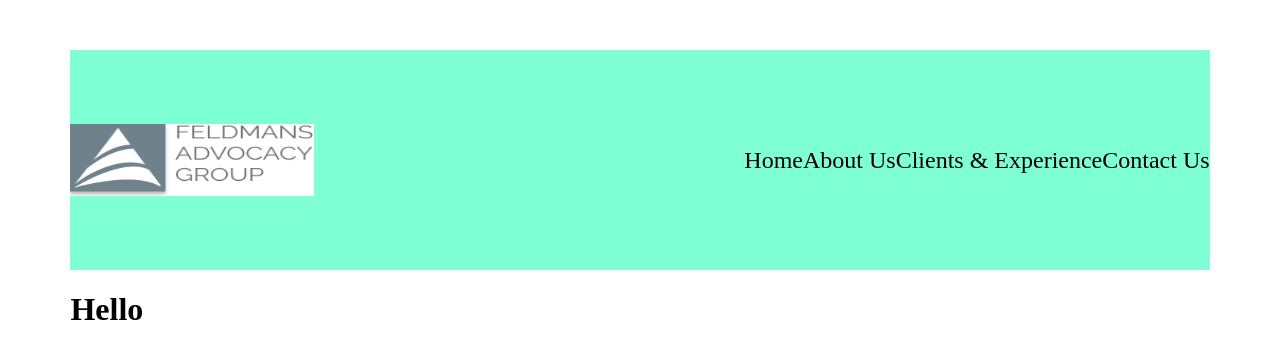
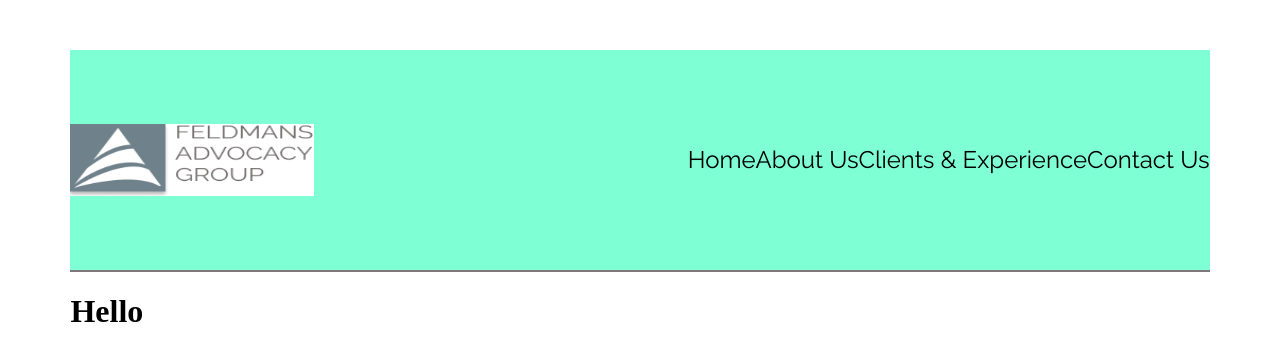
Before and after one commit to Korzyukova/feldmans-firebase-react, a React (Vite) app in the folder client/: page / in a window 1280 px wide. Shown: the top 360 px of the page. Built offline with nearby package versions, Linux system fonts and the light colour scheme.

Commit message:
header logo

```diff
--- a/client/src/components/Header/Header.css
+++ b/client/src/components/Header/Header.css
@@ -1,4 +1,4 @@
-@import url('https://fonts.googleapis.com/css2?family=Inter&display=swap');
+ @import url('https://fonts.googleapis.com/css2?family=Inter&family=Raleway&display=swap');
 
 .header {
     margin-top: 50px;
@@ -7,6 +7,7 @@
     background-color: aquamarine;
     width: 89vw;
     justify-content: space-between;
+    border-bottom: 2px solid #817979;
 }
 
 .header-logo {
```
